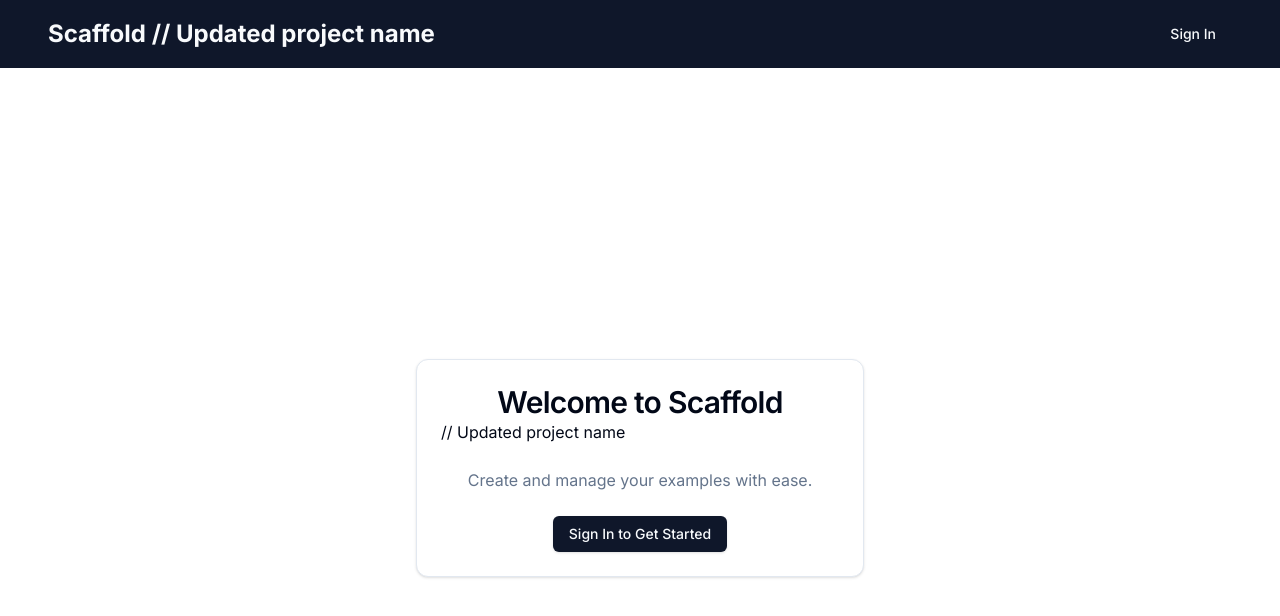
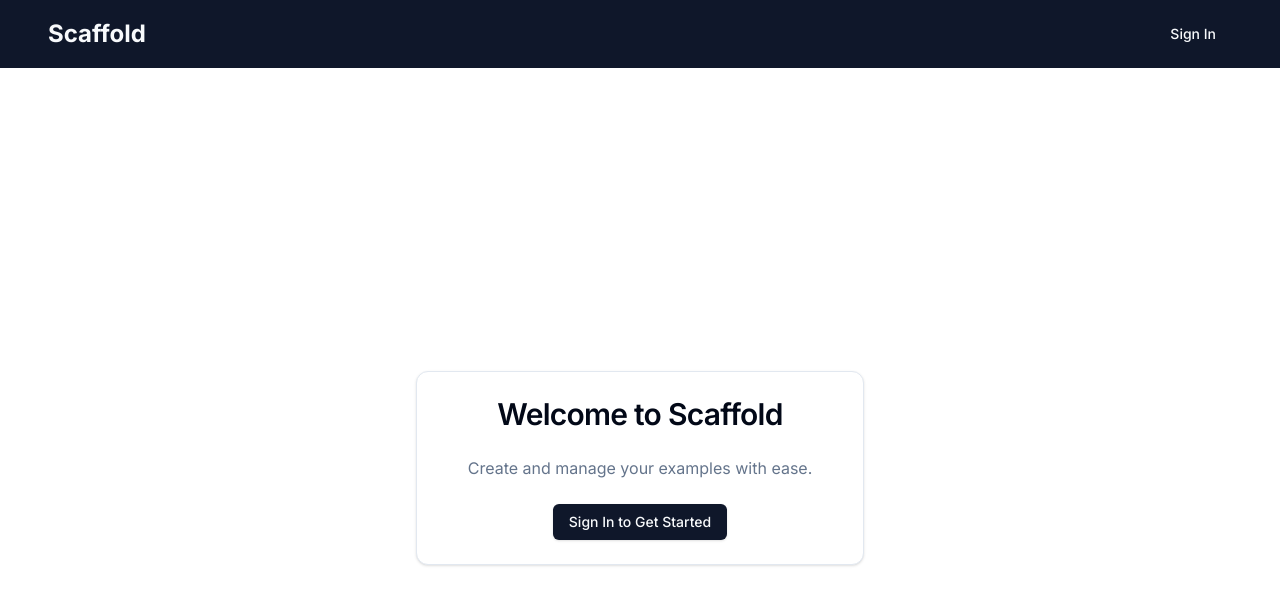
Before and after one commit to connorpr981/scaffold, a Next.js app: page / in a window 1280 px wide. Shown: the top 616 px of the page. Built offline with nearby package versions, Linux system fonts and the light colour scheme; no server answers.

Commit message:
removed issues around comments in text lines

```diff
--- a/src/app/page.tsx
+++ b/src/app/page.tsx
@@ -16,7 +16,9 @@ export default function Home() {
     <div className="min-h-screen bg-background flex flex-col items-center justify-center p-4">
       <Card className="w-full max-w-md">
         <CardHeader>
-          <CardTitle className="text-3xl text-center">Welcome to Scaffold</CardTitle> // Updated project name
+          <CardTitle className="text-3xl text-center">
+            Welcome to Scaffold
+          </CardTitle>
         </CardHeader>
         <CardContent className="text-center">
           <p className="mb-6 text-muted-foreground">
--- a/src/components/Header.tsx
+++ b/src/components/Header.tsx
@@ -12,7 +12,7 @@ export default function Header() {
     <header className="bg-primary text-primary-foreground p-4">
       <div className="container mx-auto flex justify-between items-center">
         <Link href="/" className="text-2xl font-bold">
-          Scaffold // Updated project name
+          Scaffold
         </Link>
         <nav>
           {status === 'loading' ? (
```
